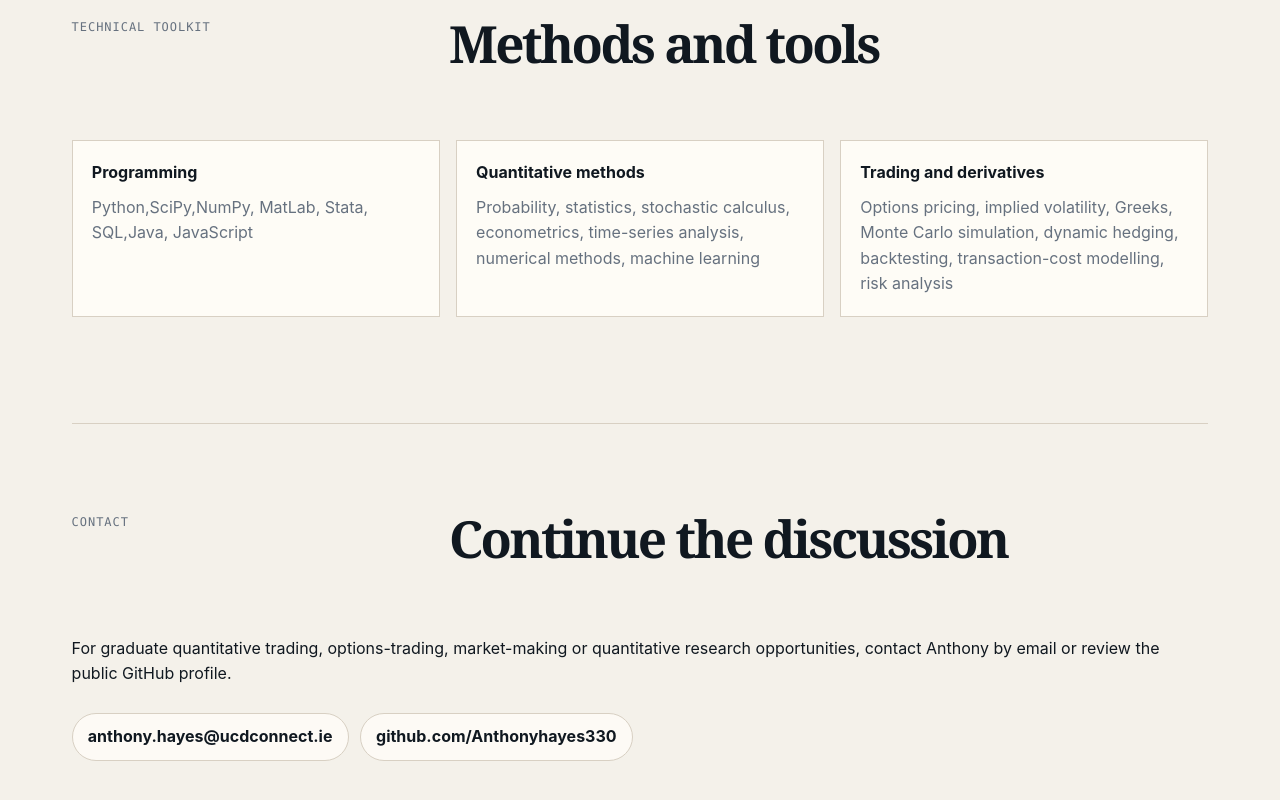
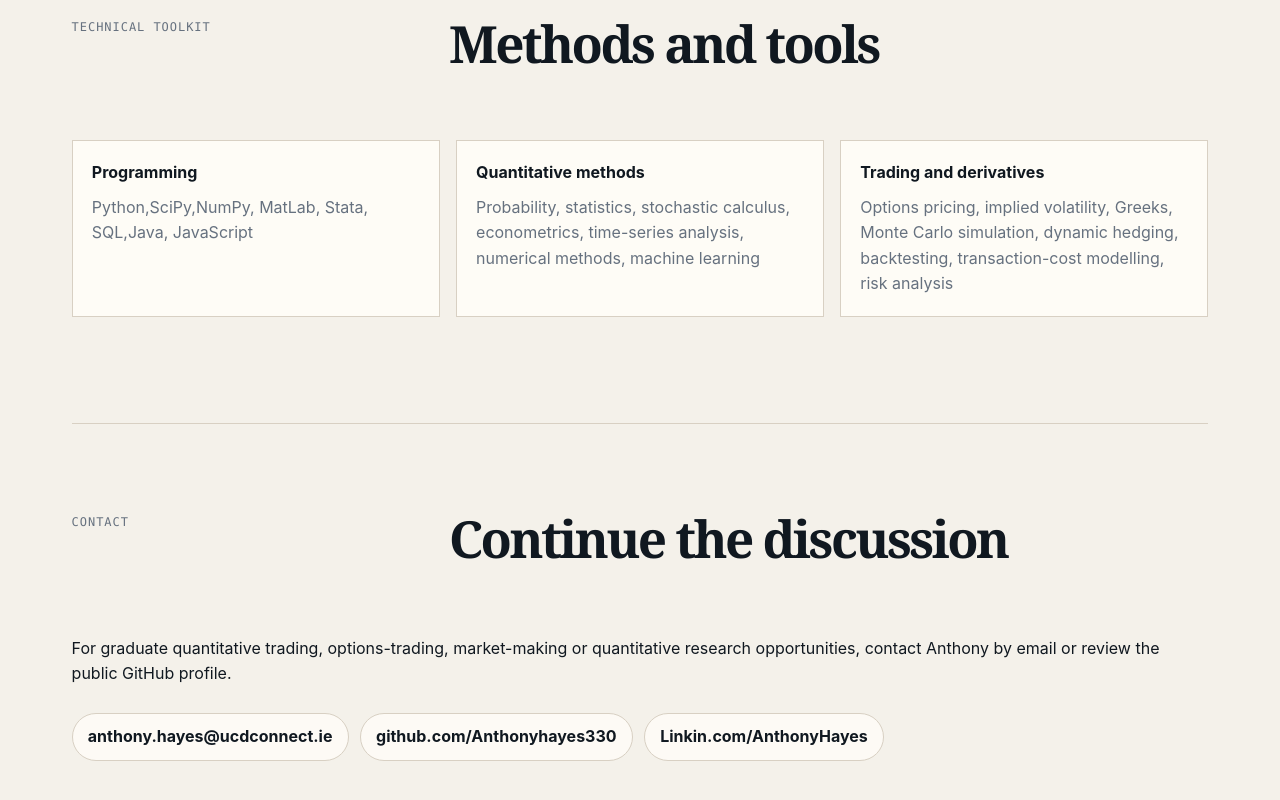
Before and after one commit to AnthonyHayes330/Anthonyhayes330.github.io, a plain HTML site: page index.html in a window 1280 px wide. Shown: the part 4442-5242 px from the top of the page. Drawn offline with Linux system fonts and the light colour scheme.

Commit message:
Update contact links in index.html
Added LinkedIn link to contact section.

```diff
--- a/index.html
+++ b/index.html
@@ -111,7 +111,7 @@
     <section id="contact" class="section contact" aria-labelledby="contact-title">
       <div class="section-heading"><p class="eyebrow">Contact</p><h2 id="contact-title">Continue the discussion</h2></div>
       <p>For graduate quantitative trading, options-trading, market-making or quantitative research opportunities, contact Anthony by email or review the public GitHub profile.</p>
-      <div class="contact-links"><a href="mailto:anthony.hayes@ucdconnect.ie">anthony.hayes@ucdconnect.ie</a><a href="https://github.com/Anthonyhayes330">github.com/Anthonyhayes330</a></div>
+      <div class="contact-links"><a href="mailto:anthony.hayes@ucdconnect.ie">anthony.hayes@ucdconnect.ie</a><a href="https://github.com/Anthonyhayes330">github.com/Anthonyhayes330</a><a href="https://www.linkedin.com/in/anthony-hayes-033423232/">Linkin.com/AnthonyHayes</a></div>
     </section>
   </main>
 </body>
```
